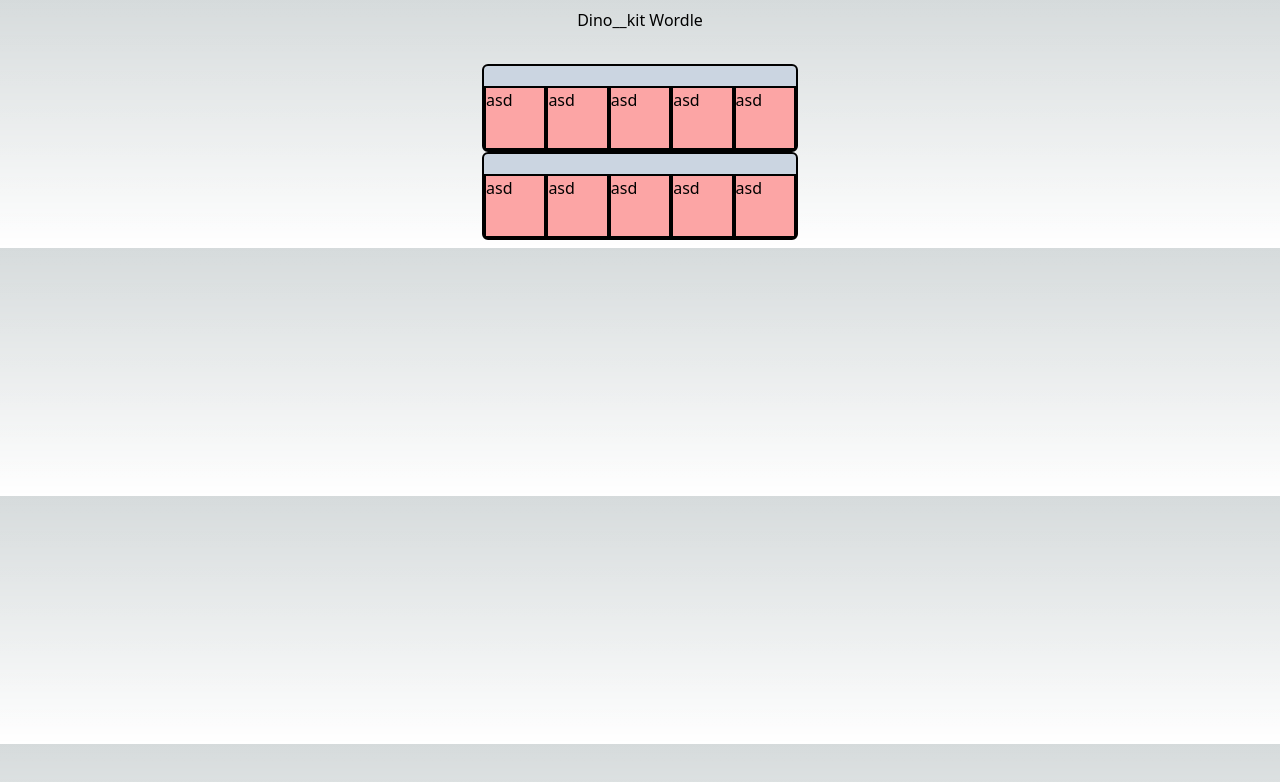
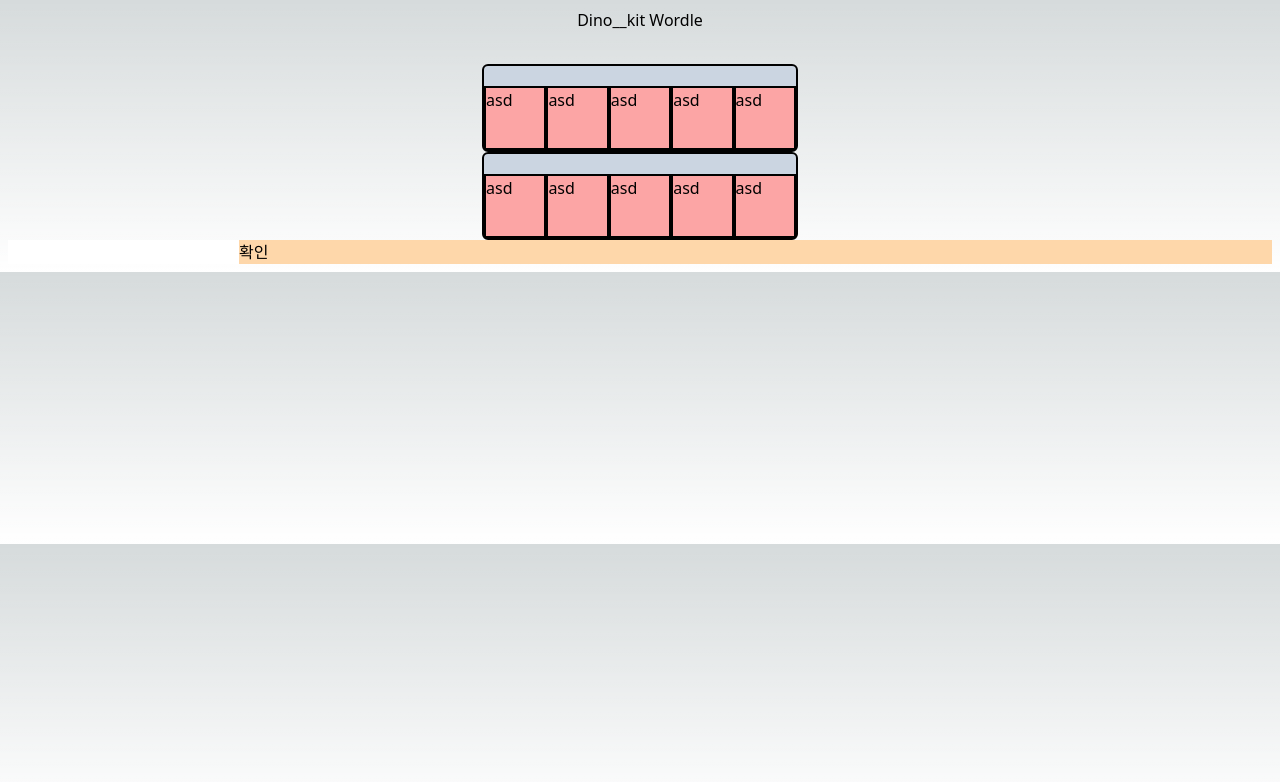
Before and after one commit to innovatorCho/dinokit-wordle, a Next.js app: page / in a window 1280 px wide. Shown: the top 782 px of the page. Built offline with nearby package versions, Linux system fonts and the light colour scheme.

Commit message:
정답 확인하기 1.0
입력값이 문제와 같음을 확인한다.

```diff
--- a/src/pages/index.tsx
+++ b/src/pages/index.tsx
@@ -1,4 +1,36 @@
+import { useState } from "react";
+
 const HomePage = () => {
+  const [quiz, setQuiz] = useState<stirng>("apple");
+  const [answer, setAnswer] = useState<string>(null);
+
+  const handleForAnwser = (e) => {
+    setAnswer(e.target.value);
+  }
+
+  const validEnterEvent = (e) => {
+    if(e.key === "Enter") handleForClick();
+  }
+
+  const handleForClick = () => {
+
+    console.log("==========================================================");
+    const quizArray = splitString(quiz);
+    const answerArray = splitString(answer);
+
+    for(let i = 0; i < answerArray.length; i++) {
+      const aData = quizArray.filter((data, index) => i === index && answerArray[i] === data);
+      console.log(aData);
+    }
+
+    console.log("==========================================================");
+  }
+
+  const splitString = (inputText: string) => {
+    return inputText.split('');
+  }
+
+
   return(
     <div className=" flex justify-center flex-col items-center p-2 ">
       <div className=" mb-8">Dino__kit Wordle</div>
@@ -16,6 +48,10 @@ const HomePage = () => {
           <div className=" bg-red-300 border-solid border-2 border-black w-1/5 h-16">asd</div>
           <div className=" bg-red-300 border-solid border-2 border-black w-1/5 h-16">asd</div>
       </div>
+      <div className=" bg-orange-200 h-full w-full">
+        <input type="text" onChange={handleForAnwser} onKeyDown={validEnterEvent}></input>
+        <button onClick={handleForClick}>확인</button>
+      </div>
     </div>
   )
 }
```
